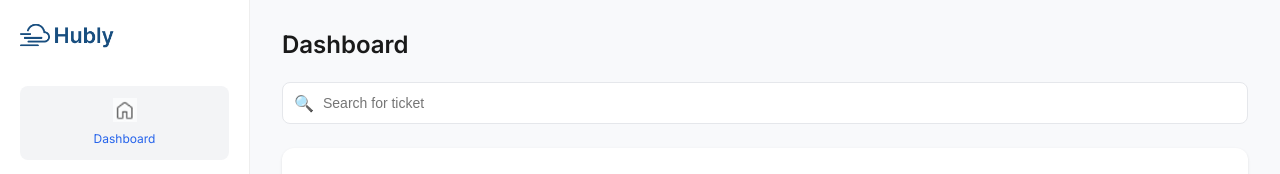
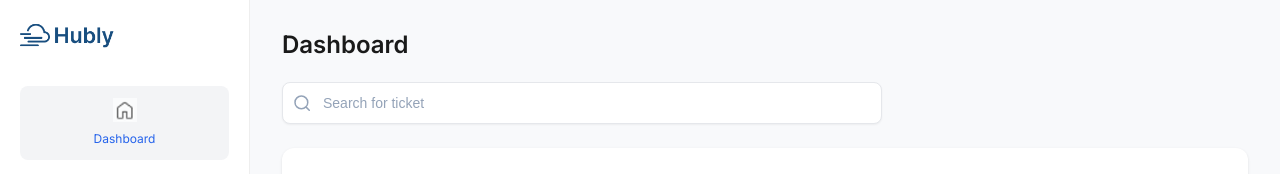
Before and after one commit to RaqeebKhn/Hubly-CRM, a React (Vite) app in the folder Frontend/vite-project/: page /dashboard in a window 1280 px wide. Shown: the top 174 px of the page. Built offline with nearby package versions, Linux system fonts and the light colour scheme; sample sign-in values are in the browser's storage.

Commit message:
searchbar part2

```diff
--- a/Frontend/vite-project/src/Components/Dashboard.css
+++ b/Frontend/vite-project/src/Components/Dashboard.css
@@ -112,6 +112,7 @@ body {
   width: calc(100vw - 250px);
 }
 
+
 .dashboard-title {
   font-size: 24px;
   font-weight: 600;
@@ -119,10 +120,12 @@ body {
   color: #1a1a1a;
 }
 
+
 .search-container {
   margin-bottom: 24px;
   position: relative;
   width: 100%;
+  max-width: 600px;
 }
 
 .search-input {
@@ -130,9 +133,21 @@ body {
   padding: 12px 16px;
   padding-left: 40px;
   border-radius: 8px;
-  border: 1px solid #e5e7eb;
-  background: #fff;
+  border: 1px solid #E5E7EB;
+  background: #FFFFFF;
   font-size: 14px;
+  color: #6B7280;
+  box-shadow: 0px 1px 2px rgba(0, 0, 0, 0.05);
+}
+
+.search-input::placeholder {
+  color: #9CA3AF;
+}
+
+.search-input:focus {
+  outline: none;
+  border-color: #D1D5DB;
+  box-shadow: 0px 1px 3px rgba(0, 0, 0, 0.1);
 }
 
 .search-icon {
@@ -140,8 +155,10 @@ body {
   left: 12px;
   top: 50%;
   transform: translateY(-50%);
-  color: #6b7280;
+  color: #9CA3AF;
+  font-size: 16px;
 }
+
 
 .tickets-section {
   background: #fff;
@@ -183,6 +200,7 @@ body {
   background: #2563eb;
 }
 
+/* Ticket item */
 .ticket-item {
   border: 1px solid #e5e7eb;
   border-radius: 8px;
@@ -249,3 +267,35 @@ body {
 .open-ticket:hover {
   background: #1d4ed8;
 }
+
+
+.no-tickets {
+  text-align: center;
+  padding: 24px;
+  color: #6b7280;
+  font-size: 14px;
+}
+
+.search-icon {
+  position: absolute;
+  left: 12px;
+  top: 50%;
+  transform: translateY(-50%);
+  pointer-events: none;
+}
+
+.search-input {
+  width: 100%;
+  padding: 12px 16px;
+  padding-left: 40px;
+  border-radius: 8px;
+  border: 1px solid #E5E7EB;
+  background: #FFFFFF;
+  font-size: 14px;
+  color: #6B7280;
+  box-shadow: 0px 1px 2px rgba(0, 0, 0, 0.05);
+}
+
+.search-input::placeholder {
+  color: #94A3B8;
+}
--- a/Frontend/vite-project/src/Components/Dashboard.jsx
+++ b/Frontend/vite-project/src/Components/Dashboard.jsx
@@ -11,6 +11,7 @@ import settingsIcon from '../Assets/settings.png';
 
 export default function Dashboard() {
   const [activeTab, setActiveTab] = useState('all');
+  const [searchQuery, setSearchQuery] = useState('');
 
   return (
     <div className="dashboard-container">
@@ -58,8 +59,25 @@ export default function Dashboard() {
               type="text"
               placeholder="Search for ticket"
               className="search-input"
+              value={searchQuery}
+              onChange={(e) => setSearchQuery(e.target.value)}
             />
-          <span className="search-icon">🔍</span>
+            <svg
+              className="search-icon"
+              width="16"
+              height="16"
+              viewBox="0 0 16 16"
+              fill="none"
+              xmlns="http://www.w3.org/2000/svg"
+            >
+              <path
+                d="M15.25 15.25L11.8855 11.8795L15.25 15.25ZM13.75 7.375C13.75 10.8958 10.8958 13.75 7.375 13.75C3.85418 13.75 1 10.8958 1 7.375C1 3.85418 3.85418 1 7.375 1C10.8958 1 13.75 3.85418 13.75 7.375Z"
+                stroke="#94A3B8"
+                strokeWidth="1.5"
+                strokeLinecap="round"
+                strokeLinejoin="round"
+              />
+            </svg>
           </div>
 
 
```
Also changed, not shown: Frontend/vite-project/src/Components/DashboardLayout.jsx (added, +61 -0 lines), 2 other files (tests, documents, lock files or other folders). Lines whose indentation alone changed are shown as unchanged.
